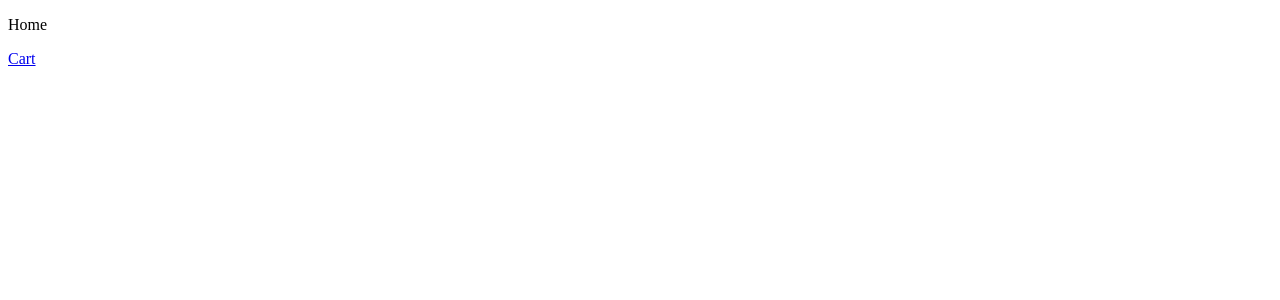
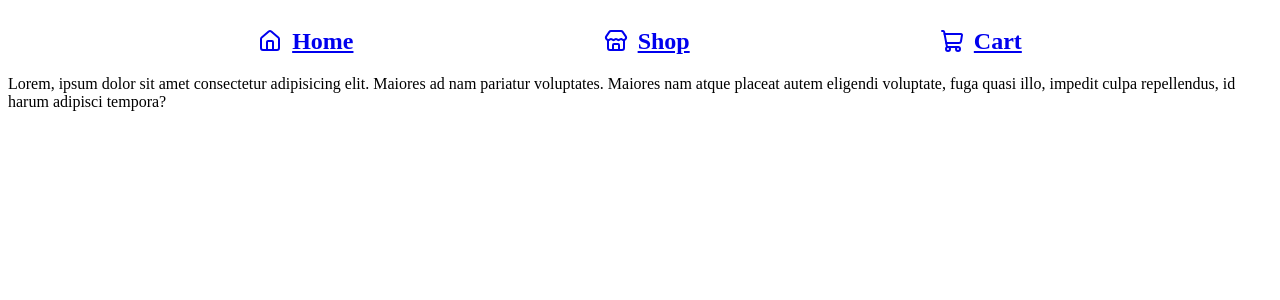
Before and after one commit to JZuro/Shopping-Cart, a React (Vite) app: page / in a window 1280 px wide. Shown: the top 300 px of the page. Built offline with nearby package versions, Linux system fonts and the light colour scheme.

Commit message:
Make the Shop fetch data from API. Create item-filtering function prototype. Create a static navBar component.

```diff
--- a/package.json
+++ b/package.json
@@ -10,6 +10,7 @@
     "preview": "vite preview"
   },
   "dependencies": {
+    "lucide-react": "^1.16.0",
     "react": "^19.2.6",
     "react-dom": "^19.2.6",
     "react-router": "^7.15.1"
--- /dev/null
+++ b/src/App.tsx
@@ -0,0 +1,15 @@
+
+function App() {
+	return (
+		<>
+			<div>
+				Lorem, ipsum dolor sit amet consectetur adipisicing elit.
+				Maiores ad nam pariatur voluptates. Maiores nam atque placeat
+				autem eligendi voluptate, fuga quasi illo, impedit culpa
+				repellendus, id harum adipisci tempora?
+			</div>
+		</>
+	);
+}
+
+export default App;
--- a/src/Home.tsx
+++ /dev/null
@@ -1,15 +0,0 @@
-import {Link} from "react-router"
-function App() {
-
-	return (
-		<>
-			<p>Home</p>
-
-			<Link to="/Cart">
-				<p>Cart</p>
-			</Link>
-		</>
-	);
-}
-
-export default App;
--- /dev/null
+++ b/src/Layout.tsx
@@ -0,0 +1,11 @@
+import { Outlet } from "react-router";
+import NavBar from "./NavBar";
+
+export default function Layout() {
+	return (
+		<>
+			<NavBar />
+			<Outlet />
+		</>
+	);
+}
--- /dev/null
+++ b/src/NavBar.css
@@ -0,0 +1,12 @@
+#navBar {
+	display: flex;
+	justify-content: space-evenly;
+}
+
+
+.nav {
+    display: flex;
+    justify-content: space-between;
+    align-items: center;
+    gap: 10px;
+}
--- /dev/null
+++ b/src/NavBar.tsx
@@ -0,0 +1,30 @@
+import { Link } from "react-router";
+import { Home, Store, ShoppingCart } from "lucide-react";
+import "./NavBar.css";
+
+export default function NavBar() {
+	return (
+		<>
+			<nav id="navBar">
+				<Link to="/">
+					<span className="nav">
+						<Home />
+						<h2>Home</h2>
+					</span>
+				</Link>
+				<Link to="/Shop">
+					<span className="nav">
+						<Store />
+						<h2>Shop</h2>
+					</span>
+				</Link>
+				<Link to="/Cart">
+					<span className="nav">
+						<ShoppingCart />
+						<h2>Cart</h2>
+					</span>
+				</Link>
+			</nav>
+		</>
+	);
+}
--- a/src/Shop.tsx
+++ b/src/Shop.tsx
@@ -1,3 +1,65 @@
+import { useEffect, useState } from "react";
+import Product from "./components/Product";
+
+
+interface ProductProps {
+	id: number;
+	title: string;
+	price: number;
+	description: string;
+	category: string;
+	image: string;
+	rating: {
+		rate: number;
+		count: number;
+	};
+}
+
+async function getItem(itemID: number): Promise<ProductProps> {
+	return fetch(`https://fakestoreapi.com/products/${itemID}`).then(
+		(response) => response.json(),
+	);
+}
+async function getAllItems(allItemsIDs: number[]): Promise<ProductProps[]> {
+	return Promise.all(allItemsIDs.map((id) => getItem(id)));
+}
+
+const IDS_TO_RENDER = [1, 2, 3, 4, 5, 6, 7, 8, 9, 10];
+
 export default function Shop() {
-	return <p>Shop</p>;
+	const [itemsToRender, setitemsToRender] = useState<ProductProps[] | null>(
+		null,
+	);
+
+	function selectCategory(category: string): void {
+		setitemsToRender(
+			(previous) =>
+				previous?.filter((item) => item.category === category) ?? null,
+		);
+	}
+
+	useEffect(() => {
+		let ignore = false;
+		getAllItems(IDS_TO_RENDER).then((result) => {
+			if (!ignore) {
+				setitemsToRender(result);
+			}
+		});
+		return () => {
+			ignore = true;
+		};
+	}, []);
+
+	return (
+		<>
+			<p>Shop</p>
+			<button onClick={(e) => selectCategory(e.currentTarget.innerText)}>
+				men's clothing
+			</button>
+
+			{itemsToRender?.map((item) => (
+				<Product key={item.id} {...item} />
+			))}
+		</>
+	);
 }
--- a/src/components/Product.tsx
+++ b/src/components/Product.tsx
@@ -1,3 +1,35 @@
-export default function Product() {
-	return <p>jajo bajo</p>;
+type ProductProps = {
+	id: number;
+	title: string;
+	price: number;
+	category: string;
+	description: string;
+	rating: {
+    rate: number
+    count: number
 }
+};
+
+export default function Product({
+	id,
+	title,
+	price,
+	category,
+	description,
+	rating:{
+		rate,
+		count
+	},
+}: ProductProps) {
+	return (
+		<>
+			<div className={`product ${category}`} id={String(id)}>
+				<h2>{title}</h2>
+				<h3>${price}</h3>
+				<p>{description}</p>
+				<p>{rate}/5.00 ({count})</p>
+
+			</div>
+		</>
+	);
+}
--- a/src/routes.tsx
+++ b/src/routes.tsx
@@ -1,27 +1,19 @@
-import Home from "./Home";
+import App from "./App";
 import Shop from "./Shop";
 import Cart from "./Cart";
 import ErrorPage from "./ErrorPage";
+import Layout from "./Layout";
 
 const routes = [
 	{
-		path: "/",
-		element: <Home />,
+		element: <Layout />,
+		children: [
+			{ path: "/", element: <App /> },
+			{ path: "/shop", element: <Shop /> },
+			{ path: "/cart", element: <Cart /> },
+			{ path: "/*", element: <ErrorPage />, errorElement: <ErrorPage /> },
+		],
 	},
-	{
-		path: "/shop",
-		element: <Shop />,
-	},
-	{
-		path: "/cart",
-		element: <Cart />,
-	},
-	{
-		path: "/*",
-		element: <ErrorPage />,
-		errorElement: <ErrorPage />,
-	},
-
 ];
 
 export default routes;
```
Also changed, not shown: 1 other file (tests, documents, lock files or other folders).
